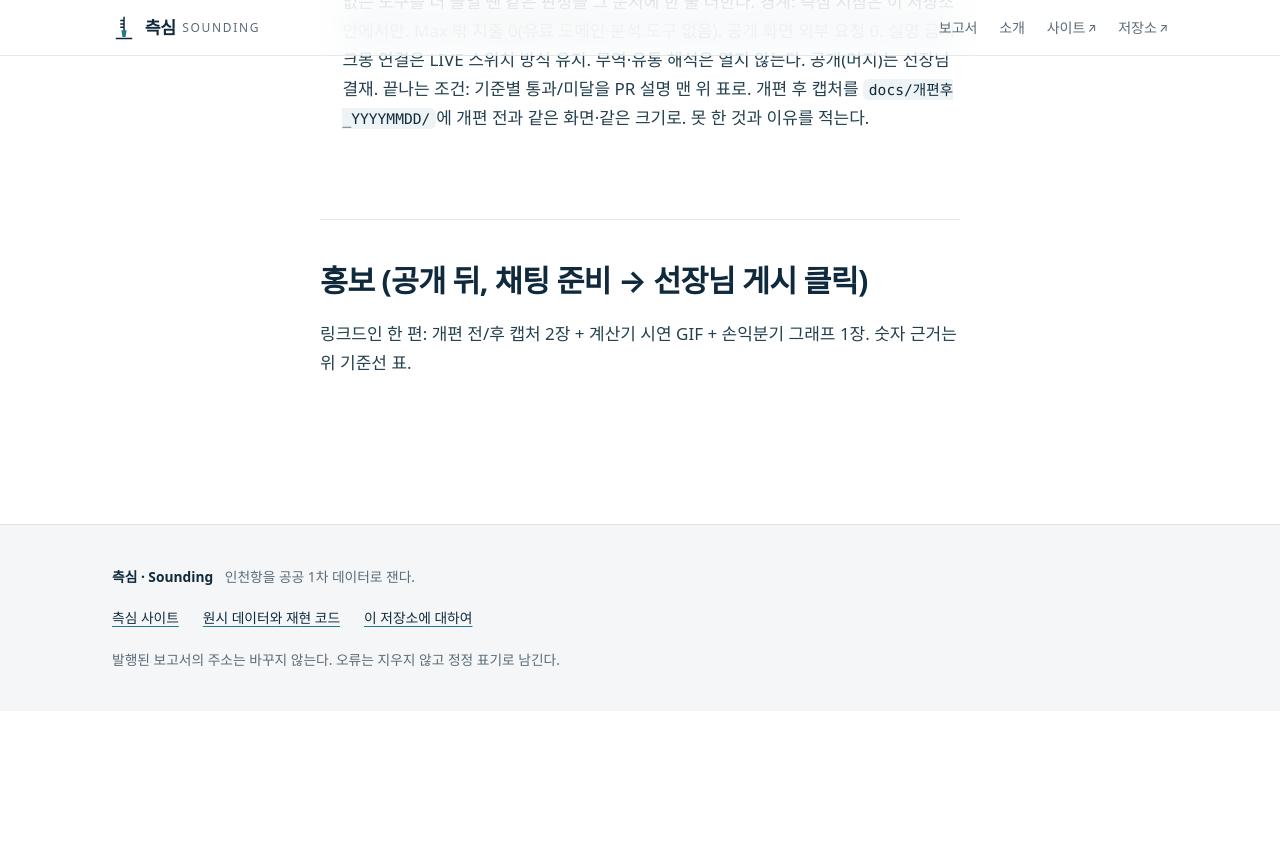
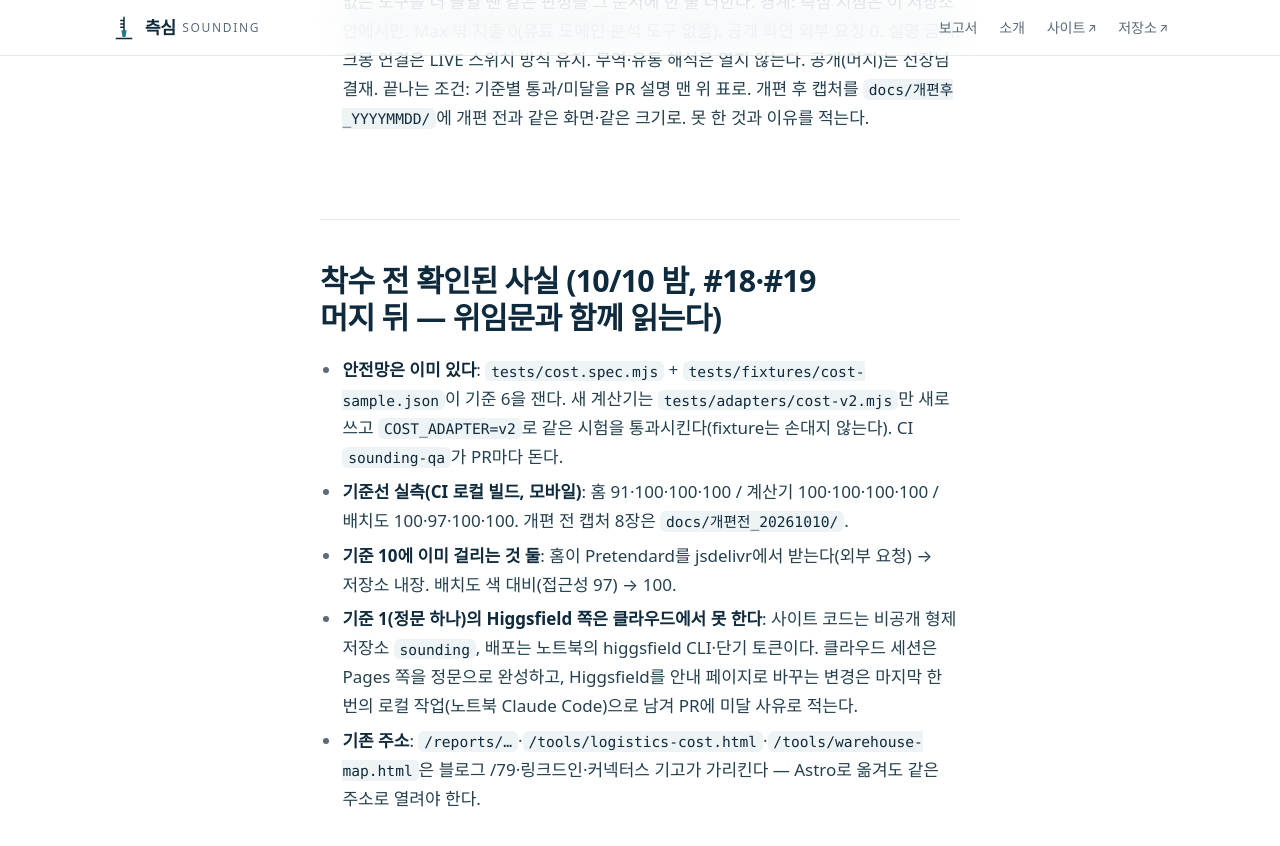
Before and after one commit to jisangj03-dev/incheon-port-analysis, a Jekyll site: the page built from docs/측심_전면개편_판정기준_선커밋_20261010.md, in a window 1280 px wide and 900 px high, scrolled down 3122 px. Shown: the top 846 px of the window. Built offline with Jekyll 4.4.1, drawn with Linux system fonts in a browser that asks for light colours; some web fonts are replaced; our own code applies the rules of GitHub Pages for plain Markdown files; before the commit the page ends 3833 px from its top, so only the background shows below that.

Commit message:
개편 정본: 착수 전 확인된 사실(안전망·기준선 실측·Higgsfield는 로컬 몫)

```diff
--- a/docs/측심_전면개편_판정기준_선커밋_20261010.md
+++ b/docs/측심_전면개편_판정기준_선커밋_20261010.md
@@ -47,5 +47,12 @@
 경계: 측심 지침은 이 저장소 안에서만. Max 밖 지출 0(유료 도메인·분석 도구 없음). 공개 화면 외부 요청 0. 실명 금지. 크몽 연결은 LIVE 스위치 방식 유지. 무역·유통 해석은 열지 않는다. 공개(머지)는 선장님 결재.
 끝나는 조건: 기준별 통과/미달을 PR 설명 맨 위 표로. 개편 후 캡처를 `docs/개편후_YYYYMMDD/`에 개편 전과 같은 화면·같은 크기로. 못 한 것과 이유를 적는다.
 
+## 착수 전 확인된 사실 (10/10 밤, #18·#19 머지 뒤 — 위임문과 함께 읽는다)
+- **안전망은 이미 있다**: `tests/cost.spec.mjs` + `tests/fixtures/cost-sample.json`이 기준 6을 잰다. 새 계산기는 `tests/adapters/cost-v2.mjs`만 새로 쓰고 `COST_ADAPTER=v2`로 같은 시험을 통과시킨다(fixture는 손대지 않는다). CI `sounding-qa`가 PR마다 돈다.
+- **기준선 실측(CI 로컬 빌드, 모바일)**: 홈 91·100·100·100 / 계산기 100·100·100·100 / 배치도 100·97·100·100. 개편 전 캡처 8장은 `docs/개편전_20261010/`.
+- **기준 10에 이미 걸리는 것 둘**: 홈이 Pretendard를 jsdelivr에서 받는다(외부 요청) → 저장소 내장. 배치도 색 대비(접근성 97) → 100.
+- **기준 1(정문 하나)의 Higgsfield 쪽은 클라우드에서 못 한다**: 사이트 코드는 비공개 형제 저장소 `sounding`, 배포는 노트북의 higgsfield CLI·단기 토큰이다. 클라우드 세션은 Pages 쪽을 정문으로 완성하고, Higgsfield를 안내 페이지로 바꾸는 변경은 마지막 한 번의 로컬 작업(노트북 Claude Code)으로 남겨 PR에 미달 사유로 적는다.
+- **기존 주소**: `/reports/…`·`/tools/logistics-cost.html`·`/tools/warehouse-map.html`은 블로그 /79·링크드인·커넥터스 기고가 가리킨다 — Astro로 옮겨도 같은 주소로 열려야 한다.
+
 ## 홍보 (공개 뒤, 채팅 준비 → 선장님 게시 클릭)
 링크드인 한 편: 개편 전/후 캡처 2장 + 계산기 시연 GIF + 손익분기 그래프 1장. 숫자 근거는 위 기준선 표.
```
